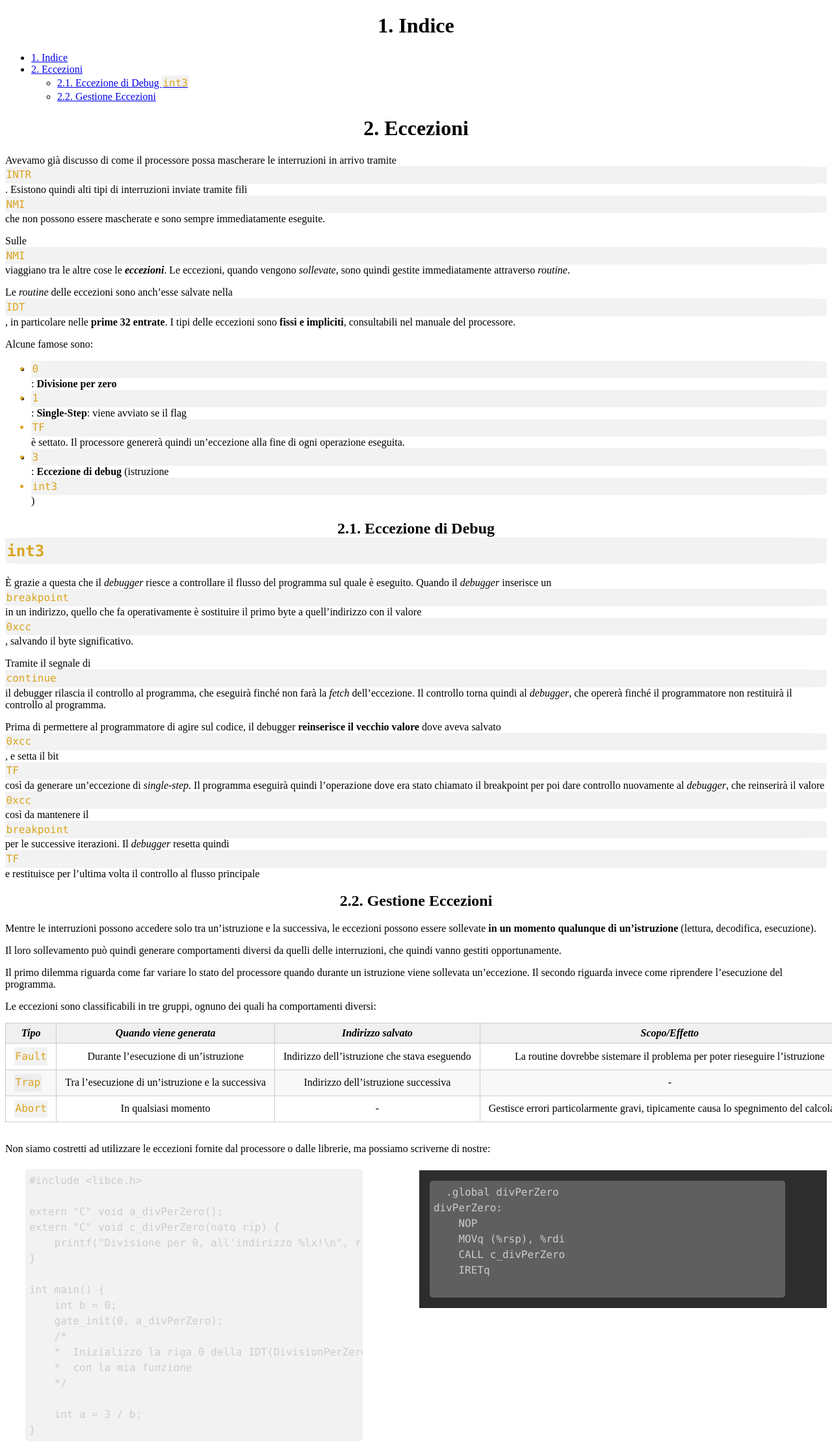
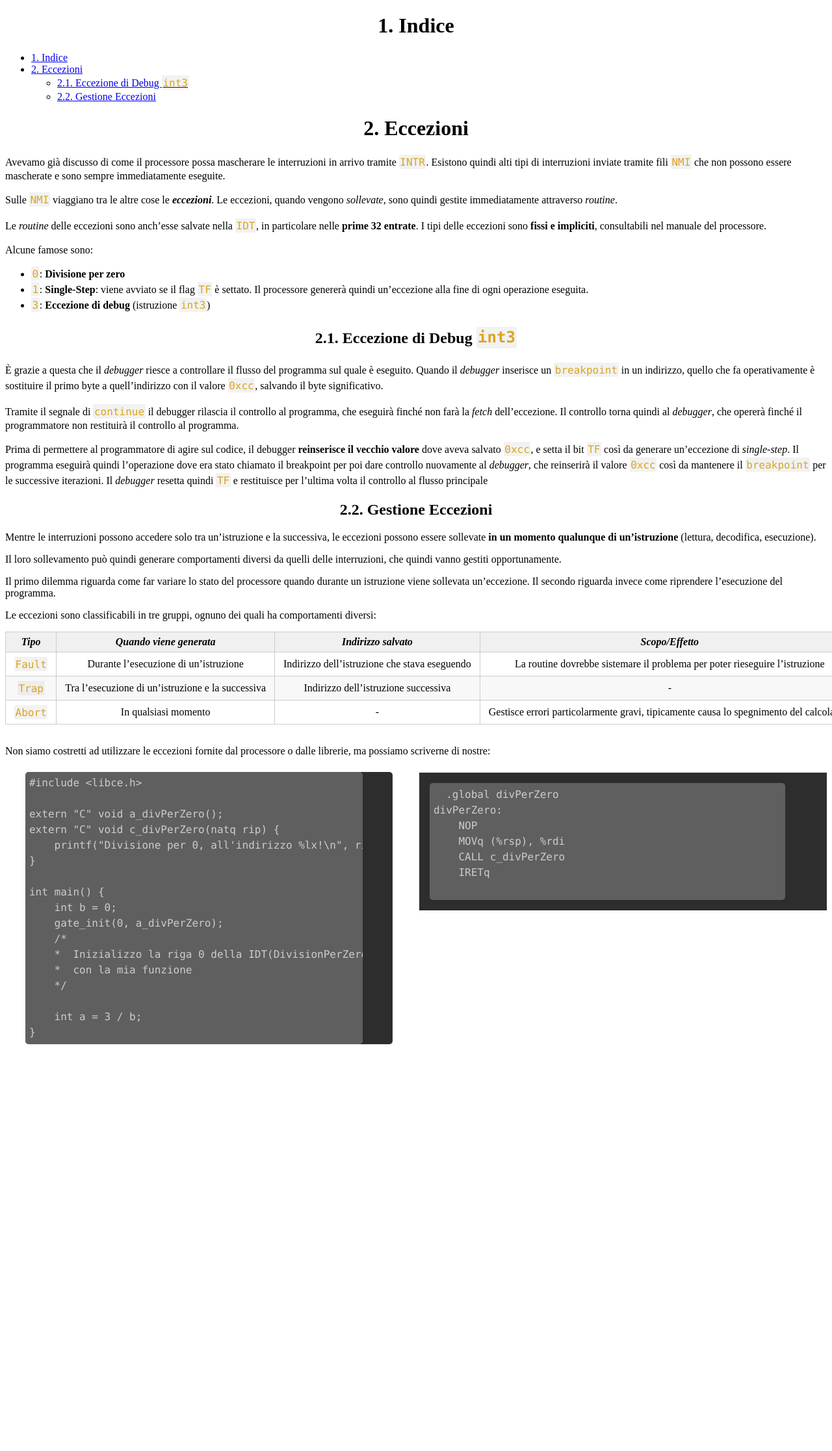
Before and after one commit to Gabriele-D-Cambria/Appunti-Calcolatori-Elettronici-2024-2025, a Jekyll site: the page built from Eccezioni.md, in a window 1280 px wide. Shown: the whole page at 65% size. Built offline with Jekyll 4.4.1, drawn with Linux system fonts in a browser that asks for light colours; nearby versions of some CDN libraries; our own code applies the rules of GitHub Pages for plain Markdown files; after the commit the page ends 1621 px from its top, so only the background shows below that.

Commit message:
Aggiunta di stili per la colorazione dei blocchi di codice e modifica del fallback per Prism

```diff
--- a/_layouts/default.html
+++ b/_layouts/default.html
@@ -6,14 +6,41 @@
     <meta name="viewport" content="width=device-width, initial-scale=1">
     <title>{{ page.title | default: site.title }}</title>
 
+	<style>
+		.token.comment,
+		.token.prolog,
+		.token.doctype,
+		.token.cdata {
+			color: #999988 !important;
+			font-style: italic;
+		}
+
+		.token.keyword,
+		.token.operator {
+			color: #0066cc !important;
+			font-weight: bold;
+		}
+
+		.token.string,
+		.token.char,
+		.token.attr-value {
+			color: #008800 !important;
+		}
+
+		.token.number {
+			color: #ff6600 !important;
+		}
+
+		.token.function {
+			color: #990000 !important;
+			font-weight: bold;
+		}
+	</style>
+
     <link rel="stylesheet" href="./assets/style.css">
 
     <!-- Colorazione blocchi di codice -->
     <link href="https://cdnjs.cloudflare.com/ajax/libs/prism/1.29.0/themes/prism-tomorrow.min.css" rel="stylesheet" />
-    <script src="https://cdnjs.cloudflare.com/ajax/libs/prism/1.29.0/prism.min.js"></script>
-    <script src="https://cdnjs.cloudflare.com/ajax/libs/prism/1.29.0/components/prism-cpp.min.js"></script>
-    <script src="https://cdnjs.cloudflare.com/ajax/libs/prism/1.29.0/components/prism-verilog.min.js"></script>
-    <script src="https://cdnjs.cloudflare.com/ajax/libs/prism/1.29.0/components/prism-verilog.min.js"></script>
 
     <!-- Script per compatibilità con div.language-* -->
     <script>
@@ -58,6 +85,9 @@
     </script>
     <script id="MathJax-script" async src="https://cdn.jsdelivr.net/npm/mathjax@3/es5/tex-mml-chtml.js"></script>
 
-
+    <script src="https://cdnjs.cloudflare.com/ajax/libs/prism/1.29.0/prism.min.js"></script>
+    <script src="https://cdnjs.cloudflare.com/ajax/libs/prism/1.29.0/components/prism-cpp.min.js"></script>
+    <script src="https://cdnjs.cloudflare.com/ajax/libs/prism/1.29.0/components/prism-verilog.min.js"></script>
+    <script src="https://cdnjs.cloudflare.com/ajax/libs/prism/1.29.0/components/prism-verilog.min.js"></script>
 </body>
 </html>
--- a/assets/style.css
+++ b/assets/style.css
@@ -9,7 +9,6 @@
 /* Forza tutti i blocchi di codice C++ ad avere lo stesso stile */
 code[class*=language]:not([class*="plaintext"]) {
     display: block !important;
-    background-color: rgba(211, 211, 211, 0.3) !important;
     border-radius: 5px;
     padding: 1%;
     width: 90%;
@@ -18,14 +17,18 @@
     overflow-x: auto;
 }
 
+/* Stile di fallback per quando Prism non è caricato */
+code[class*=language]:not([class*="plaintext"]):not(.token) {
+    background-color: rgba(211, 211, 211, 0.3) !important;
+}
+
 div[class*="language"] pre {
     margin: 0;
     padding: 0;
-    background: transparent;
+    border-radius: 5px;
 }
 
 code[class*=language-plaintext]{
-    display: inherit !important;
     color: goldenrod !important;
     background-color: rgba(211, 211, 211, 0.3) !important;
     border-radius: 5% !important;
```
